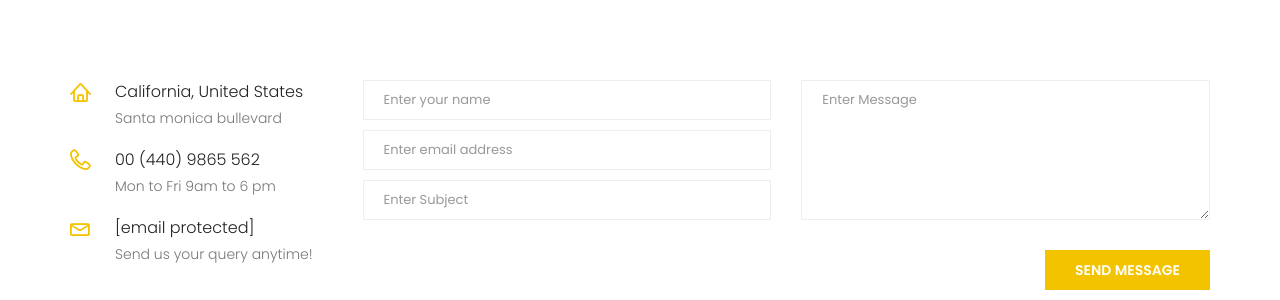
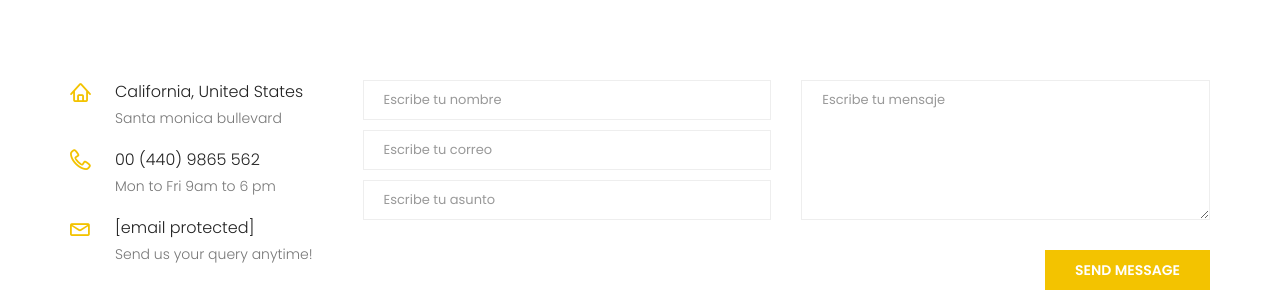
Before and after one commit to wilyvasquez/hotel, a CodeIgniter app: page /database/contacto in a window 1280 px wide. Shown: the part 890-1190 px from the top of the page. Run offline with CodeIgniter, Linux system fonts and the light colour scheme; some libraries are stand-ins or nearby versions.

Commit message:
cambios menores

```diff
--- a/application/views/pagina/contact.php
+++ b/application/views/pagina/contact.php
@@ -85,18 +85,18 @@
                   <form class="row contact_form" action="contact_process.php" method="post" id="contactForm" novalidate>
                      <div class="col-md-6">
                         <div class="form-group">
-                           <input type="text" class="form-control" id="name" name="name" placeholder="Enter your name">
+                           <input type="text" class="form-control" id="name" name="name" placeholder="Escribe tu nombre">
                         </div>
                         <div class="form-group">
-                           <input type="email" class="form-control" id="email" name="email" placeholder="Enter email address">
+                           <input type="email" class="form-control" id="email" name="email" placeholder="Escribe tu correo">
                         </div>
                         <div class="form-group">
-                           <input type="text" class="form-control" id="subject" name="subject" placeholder="Enter Subject">
+                           <input type="text" class="form-control" id="subject" name="subject" placeholder="Escribe tu asunto">
                         </div>
                      </div>
                      <div class="col-md-6">
                         <div class="form-group">
-                           <textarea class="form-control" name="message" id="message" rows="1" placeholder="Enter Message"></textarea>
+                           <textarea class="form-control" name="message" id="message" rows="1" placeholder="Escribe tu mensaje"></textarea>
                         </div>
                      </div>
                      <div class="col-md-12 text-right">
```
